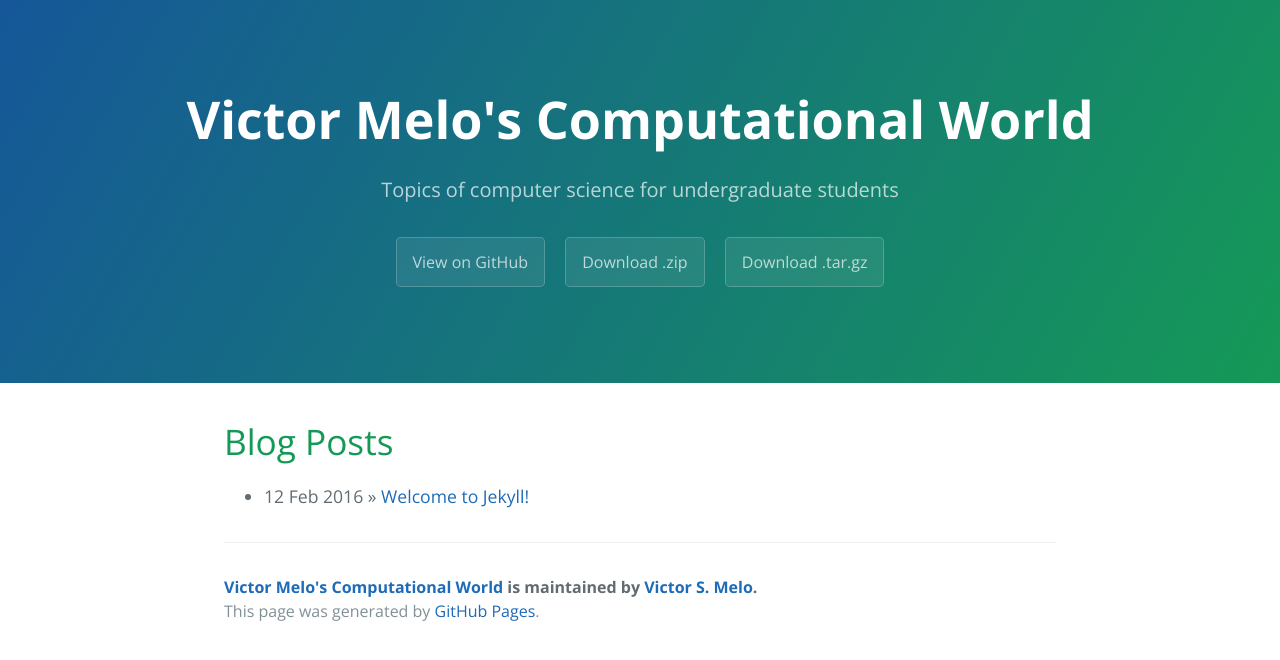
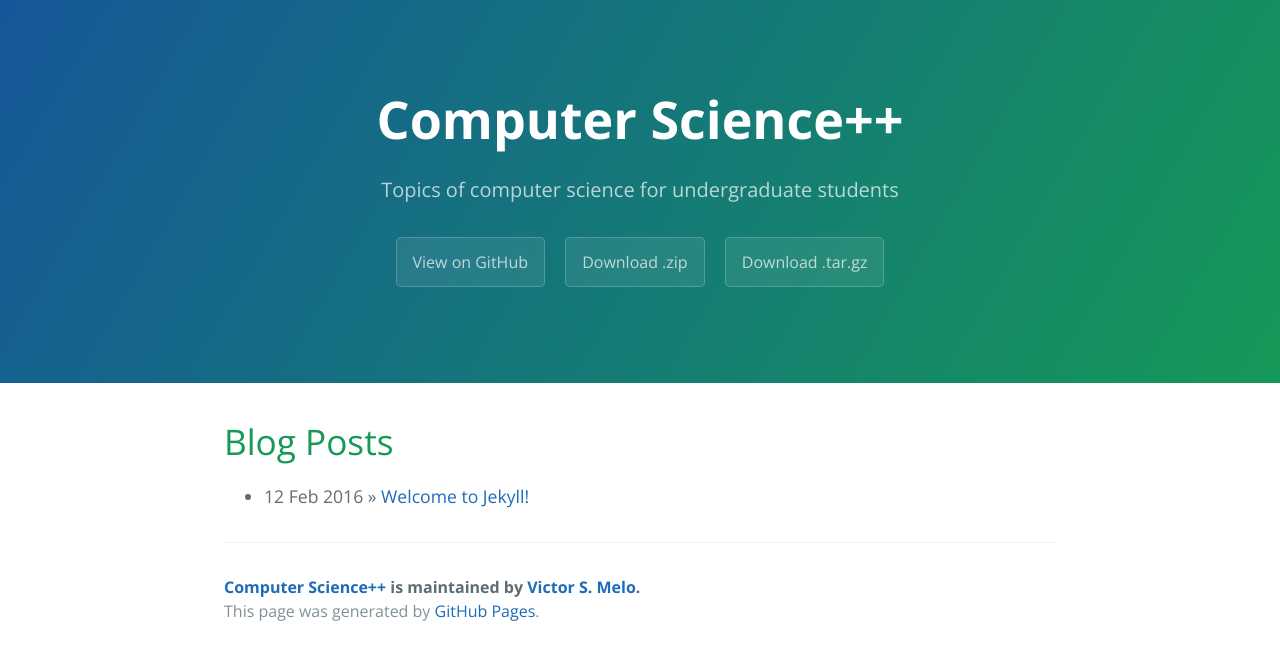
Before and after one commit to vicmelo/vicmelo.github.io, a Jekyll site: the page built from index.html, in a window 1280 px wide. Shown: the top 660 px of the page. Built offline with Jekyll 4.4.1, drawn with Linux system fonts in a browser that asks for light colours; the list of posts is cut into pages by our own code.

Commit message:
Update _config.yml

```diff
--- a/_config.yml
+++ b/_config.yml
@@ -1,5 +1,5 @@
 # Setup
-title:        Victor Melo's Computational World
+title:        Computer Science++
 tagline:      Topics of computer science for undergraduate students
 baseurl:      ""
 paginate:     1
```
